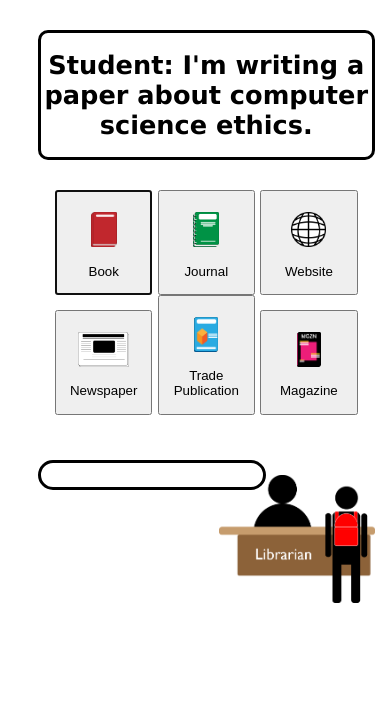
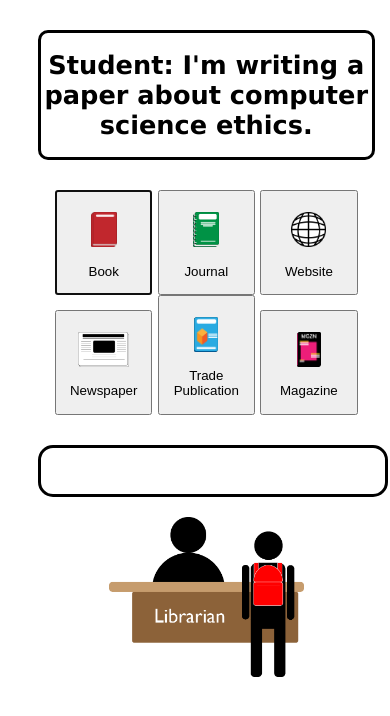
Before and after one commit to LeoHolman/thinkfast.js, a plain HTML site: page index.html in a window 390 px wide. Drawn offline with Linux system fonts and the light colour scheme.

Commit message:
Set media queries for response screen and librarian

```diff
--- a/css/main.css
+++ b/css/main.css
@@ -14,16 +14,19 @@ body{
 }
 
 #responseScreen {
-    position: relative;
     padding-left: 2vw;
-    width: 55vw;
-    top: 4vw;
+    width: 49vw;
     font-size: 1.5em;
     border: solid;
     border-color: #000;
     border-radius: 15px;
+    display: inline-block;
 }
 
+#responseScreen > p {
+    margin: 20px;
+    display: inline-block;
+}
 #questionScreen {
     border: solid;
     border-color: #000;
@@ -41,7 +44,7 @@ body{
 }
 
 #librarian > img {
-    width: 40vw;
+    width: 30vw;
 }
 
 button {
@@ -61,13 +64,31 @@ button > p {
 
 @media only screen and (max-width:1200px){
     button {
-        width: 25vw;
+        width: 20vw;
+    }
+
+    #responseScreen {
+        width: 100%;
+        display: block;
+    }
+
+    #librarian {
+        text-align: center;
+        margin-top: 20px;
+    }
+
+    #librarian > img {
+        width: 50vw;
     }
 }
 
-@media only screen and (max-width:800px){
+@media only screen and (max-width:850px){
     #questionScreen {
         font-size: 0.8em;
+    }
+
+    button {
+        width: 25vw;
     }
 
     button > p {
```
